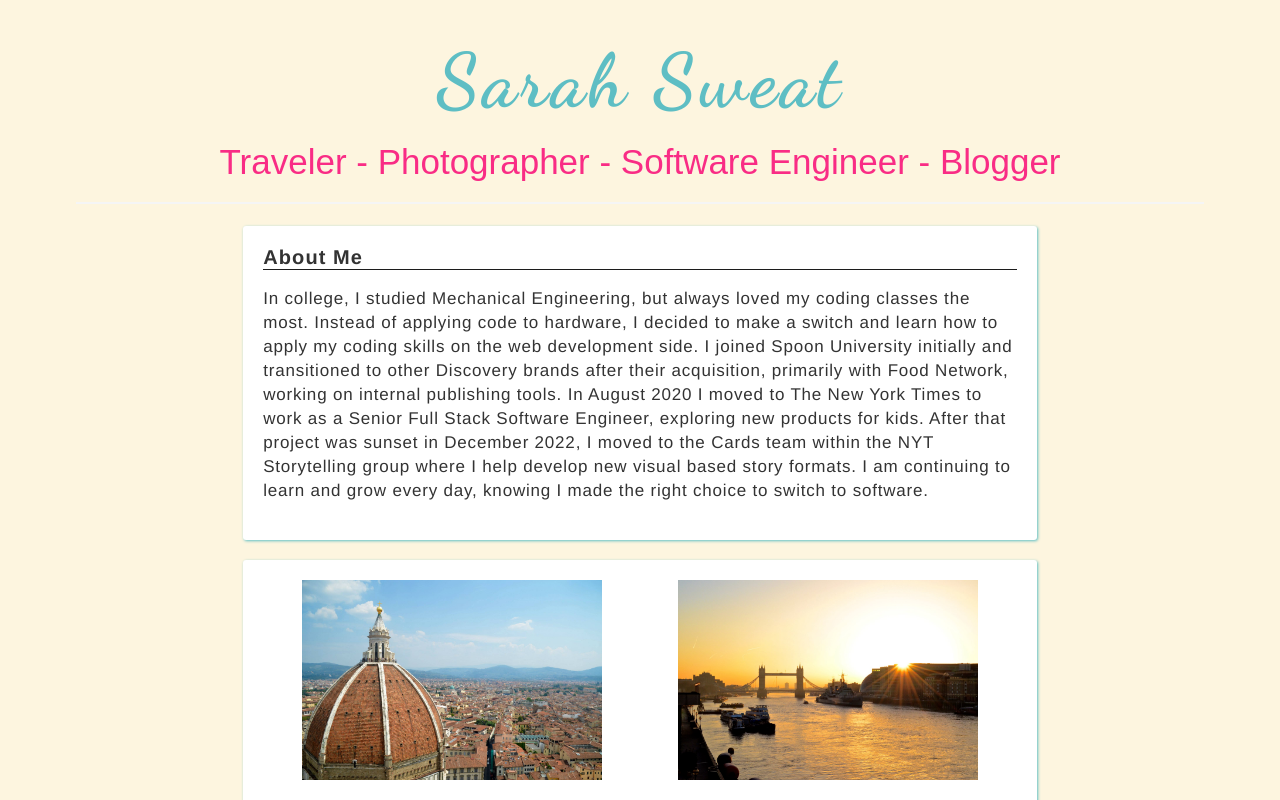
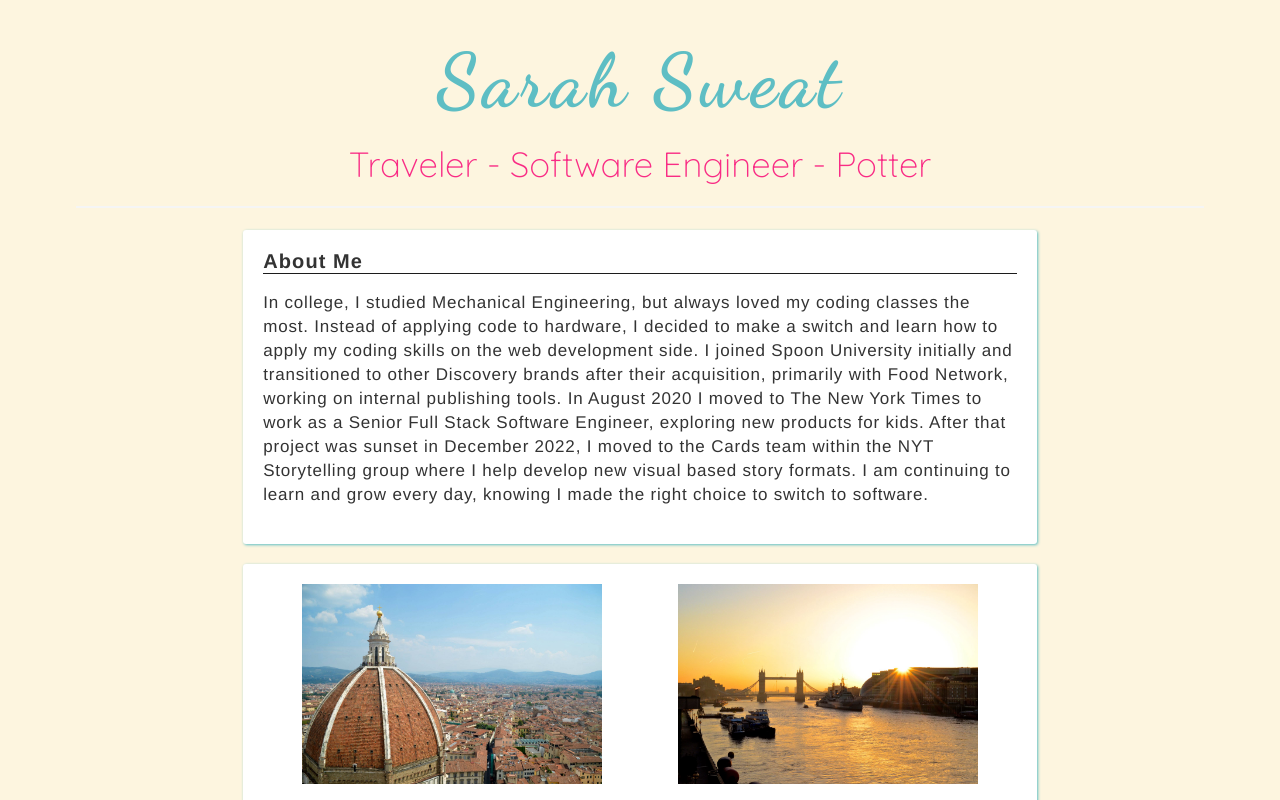
Before and after one commit to sarahsweat/sarahsweat, a React (Create React App) app: page / in a window 1280 px wide. Shown: the top 800 px of the page. Built offline with nearby package versions, Linux system fonts and the light colour scheme; grey boxes are pictures that could not be loaded.

Commit message:
Update subtitle

```diff
--- a/public/index.html
+++ b/public/index.html
@@ -27,6 +27,7 @@
     <link rel="preconnect" href="https://fonts.googleapis.com">
     <link rel="preconnect" href="https://fonts.gstatic.com" crossorigin>
     <link href="https://fonts.googleapis.com/css2?family=Dancing+Script:wght@700&display=swap" rel="stylesheet">
+    <link href="https://fonts.googleapis.com/css2?family=Dancing+Script:wght@700&family=Quicksand:wght@300&display=swap" rel="stylesheet">
     <title>Sarah Sweat</title>
   </head>
   <body>
--- a/src/data.js
+++ b/src/data.js
@@ -7,7 +7,7 @@ import FlorenceRiver from './images/FlorenceRiver.jpg'
 
 export const data = {
   title: 'Sarah Sweat',
-  subTitle: 'Traveler - Photographer - Software Engineer - Blogger',
+  subTitle: 'Traveler - Software Engineer - Potter',
   contentBlocks: [
     {
       type: 'text',
```
